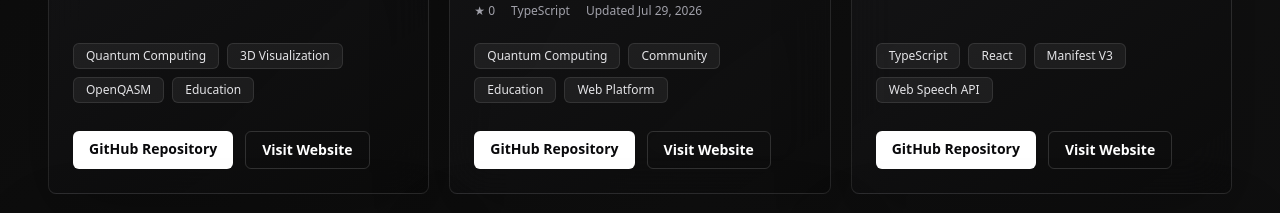
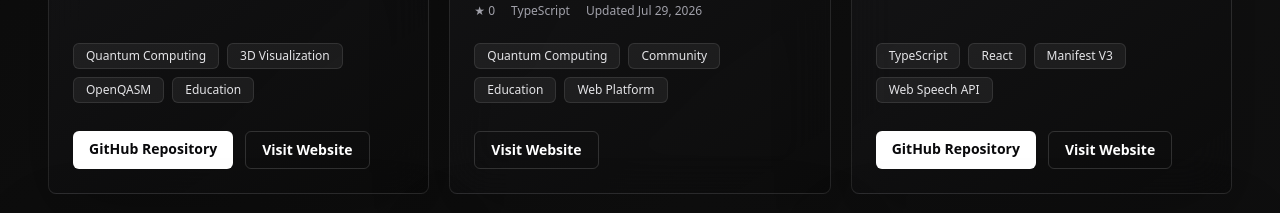
Before and after one commit to dorakingx/dorakingx.github.io, a Next.js app: page /en in a window 1280 px wide. Shown: the part 1740-1953 px from the top of the page. Built offline with nearby package versions, Linux system fonts and the light colour scheme.

Commit message:
Hide Alice In Quantumland repository link (#14)
Co-authored-by: copilot-swe-agent[bot] <198982749+Copilot@users.noreply.github.com>
Co-authored-by: dorakingx <120563040+dorakingx@users.noreply.github.com>

```diff
--- a/components/ProjectCard.tsx
+++ b/components/ProjectCard.tsx
@@ -60,6 +60,7 @@ export default function ProjectCard({ project, locale = "en" }: ProjectCardProps
           ))}
         </div>
         <div className="mt-7 flex flex-wrap gap-3">
+          {project.githubUrl ? (
             <a
               href={project.githubUrl}
               target="_blank"
@@ -68,6 +69,7 @@ export default function ProjectCard({ project, locale = "en" }: ProjectCardProps
             >
               {locale === "ja" ? "GitHubリポジトリ" : "GitHub Repository"}
             </a>
+          ) : null}
           {project.liveUrl ? (
             <a
               href={project.liveUrl}
--- a/data/project-curation.ts
+++ b/data/project-curation.ts
@@ -8,6 +8,7 @@ export type ProjectCuration = {
   tagsJa?: readonly string[];
   faviconUrl: string;
   liveUrlOverride?: string;
+  showGitHubRepository?: boolean;
 };
 
 /**
@@ -73,7 +74,8 @@ export const projectCuration: Record<SelectedRepositoryName, ProjectCuration> =
       "量子のアイデアをより身近で魅力的に伝えることを目指した、量子分野のWebサイト兼コミュニティプロジェクト。",
     tags: ["Quantum Computing", "Community", "Education", "Web Platform"],
     faviconUrl: "/project-icons/alice-in-quantumland.png",
-    liveUrlOverride: "https://aliceinquantum.land"
+    liveUrlOverride: "https://aliceinquantum.land",
+    showGitHubRepository: false
   },
   QSimCity: {
     displayName: "QSimCity",
--- a/data/projects.ts
+++ b/data/projects.ts
@@ -8,7 +8,7 @@ import {
 export type Project = {
   name: string;
   repositoryName: SelectedRepositoryName;
-  githubUrl: string;
+  githubUrl?: string;
   description: string;
   descriptionJa: string;
   tags: readonly string[];
@@ -60,7 +60,8 @@ export const projects: Project[] = selectedRepositoryNames
       {
         name: curation.displayName,
         repositoryName,
-        githubUrl: metadata.githubUrl,
+        githubUrl:
+          curation.showGitHubRepository === false ? undefined : metadata.githubUrl,
         description: curation.description,
         descriptionJa: curation.descriptionJa,
         tags: curation.tags,
```
Lines whose indentation alone changed are shown as unchanged.
